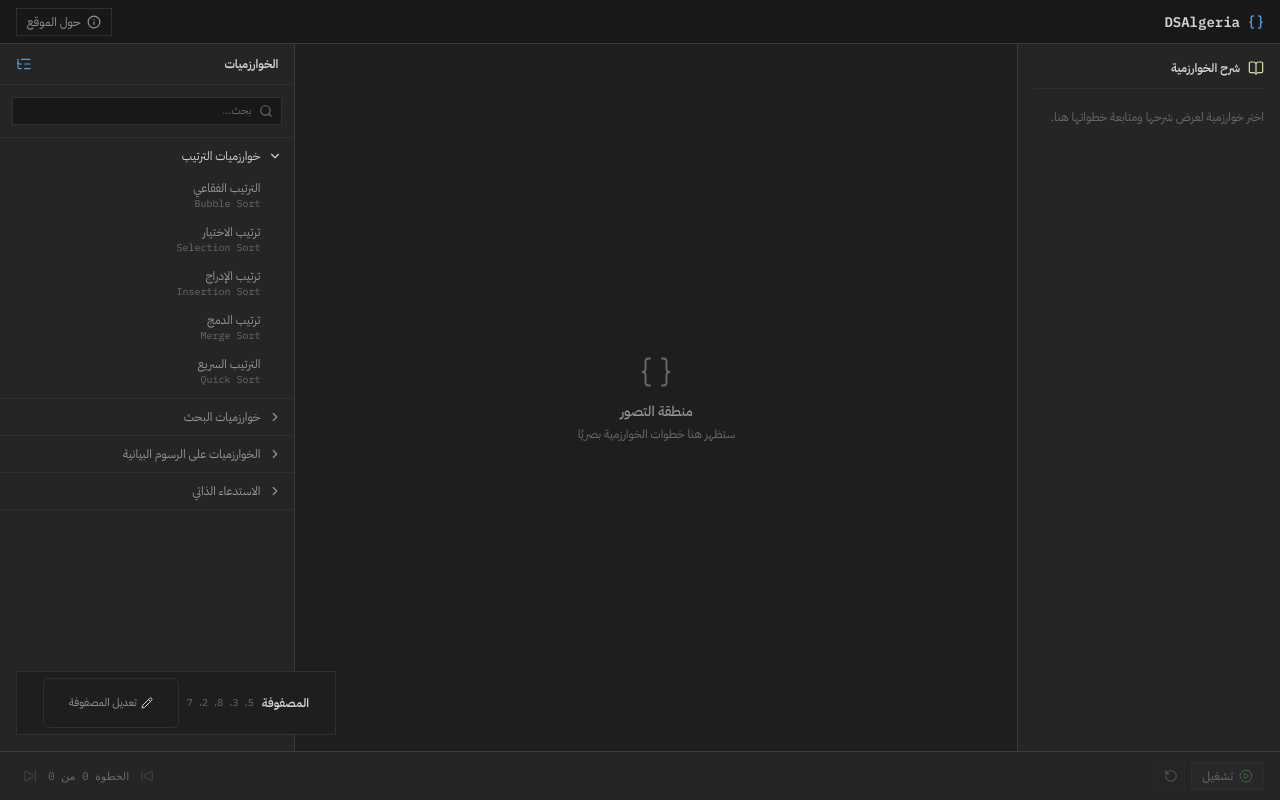
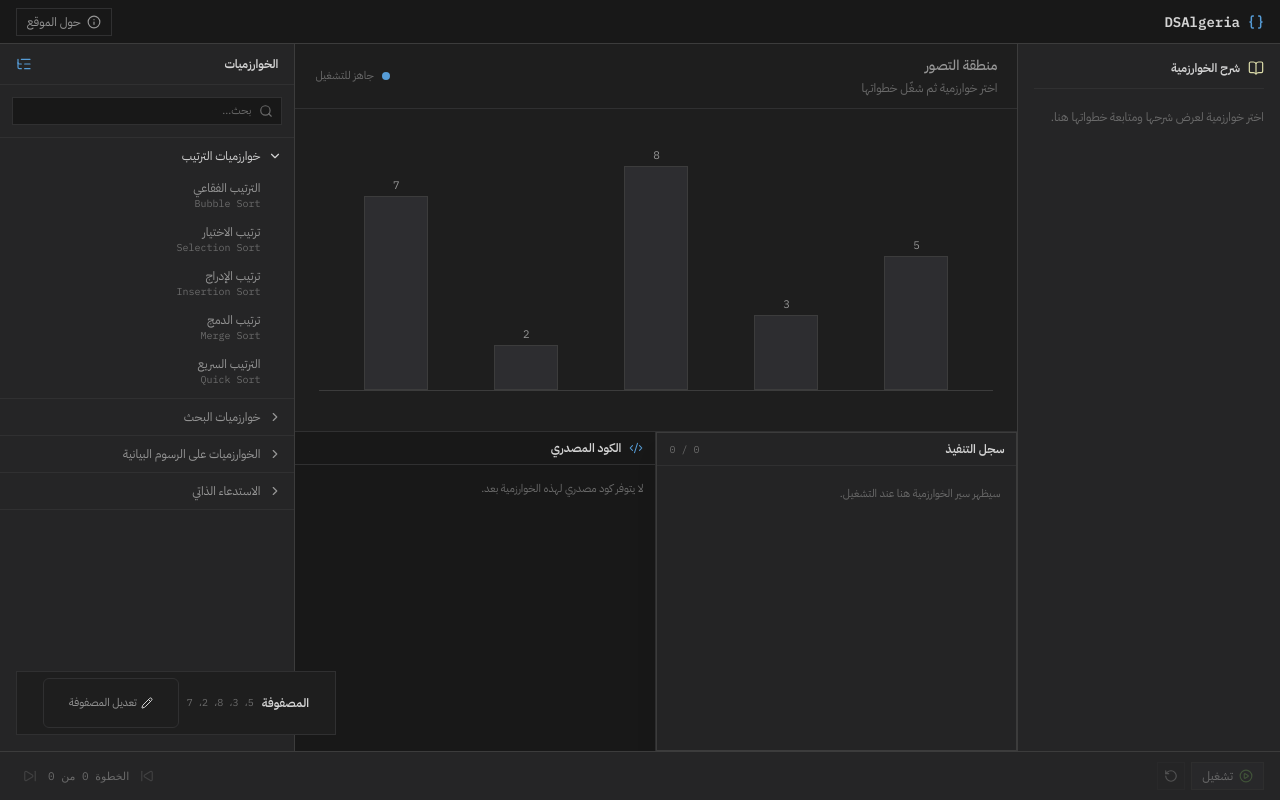
Before and after one commit to BenzidaneMo/DSAlgeria, a React (Vite) app: page / in a window 1280 px wide. Built offline with nearby package versions, Linux system fonts and the light colour scheme.

Commit message:
feat: enhance visualization components with execution log and source code display

```diff
--- a/src/components/layout/AppShell.jsx
+++ b/src/components/layout/AppShell.jsx
@@ -30,6 +30,9 @@ export default function AppShell() {
         selectedAlgorithm={selectedAlgorithm}
         onSelectAlgorithm={selectAlgorithm}
         currentStep={player.currentStep}
+        steps={steps}
+        currentStepIndex={player.currentStepIndex}
+        executionLog={player.executionLog}
         array={array}
         onApplyArray={applyArray}
       />
--- a/src/components/layout/MainWorkspace.jsx
+++ b/src/components/layout/MainWorkspace.jsx
@@ -5,13 +5,13 @@ import VisualizationPanel from "../visualization/VisualizationPanel";
 import AlgorithmSidebar from "../algorithms/AlgorithmSidebar";
 import { Pencil } from "lucide-react";
 
-export default function MainWorkspace({ selectedAlgorithm, onSelectAlgorithm, currentStep, array, onApplyArray }) {
+export default function MainWorkspace({ selectedAlgorithm, onSelectAlgorithm, currentStep, steps, currentStepIndex, executionLog, array, onApplyArray }) {
   const [isArrayEditorOpen, setIsArrayEditorOpen] = useState(false);
 
   return (
     <main className="relative grid min-h-0 flex-1 grid-cols-[minmax(190px,0.8fr)_minmax(0,2.2fr)_minmax(210px,0.9fr)] overflow-hidden border-b border-border" aria-label="مساحة العمل الرئيسية">
         <ExplanationPanel array={array} />
-        <VisualizationPanel selectedAlgorithm={selectedAlgorithm} currentStep={currentStep} />
+        <VisualizationPanel selectedAlgorithm={selectedAlgorithm} currentStep={currentStep} steps={steps} currentStepIndex={currentStepIndex} executionLog={executionLog} array={array} />
         <AlgorithmSidebar selectedAlgorithm={selectedAlgorithm} onSelectAlgorithm={onSelectAlgorithm} />
         <div className="absolute bottom-4 left-4 flex items-center justify-center w-xs gap-2 border border-border-subtle p-1.5 bg-bg-app">
             <div className="flex items-center justify-between gap-2">
--- /dev/null
+++ b/src/components/visualization/ExecutionLog.jsx
@@ -0,0 +1,52 @@
+import { Check, Circle, GitCompareArrows, MoveRight } from "lucide-react";
+
+const OPERATION_ICONS = {
+  compare: GitCompareArrows,
+  swap: MoveRight,
+  complete: Check,
+};
+
+const OPERATION_LABELS = {
+  compare: "مقارنة",
+  swap: "تبديل",
+  complete: "اكتمال",
+};
+
+export default function ExecutionLog({ executionLog = [], currentStepIndex, totalSteps = 0 }) {
+  const visibleSteps = [...executionLog].reverse();
+
+  return (
+    <section className="col-span-1 top-10 inset-e-4 z-10 flex h-full overflow-scroll flex-col border border-border bg-bg-panel/95 shadow-xl backdrop-blur-sm" aria-labelledby="execution-log-heading">
+      <div className="flex shrink-0 items-center justify-between border-b border-border-subtle px-3 py-2">
+        <h2 id="execution-log-heading" className="text-xs font-semibold text-text-primary">سجل التنفيذ</h2>
+        <span className="font-mono text-[10px] text-text-muted">{Math.max(currentStepIndex + 1, 0)} / {totalSteps}</span>
+      </div>
+
+      <div className="min-h-0 overflow-y-auto p-2">
+        {visibleSteps.length === 0 ? (
+          <p className="px-2 py-3 text-[11px] text-text-muted">سيظهر سير الخوارزمية هنا عند التشغيل.</p>
+        ) : (
+          <ol className="flex flex-col gap-1">
+            {visibleSteps.map(({ step, stepIndex }) => {
+              const Icon = OPERATION_ICONS[step.type] ?? Circle;
+              const label = OPERATION_LABELS[step.type] ?? step.operation;
+
+              return (
+                <li key={`${stepIndex}-${step.type}`} className={`flex items-start gap-2 border-s-2 px-2 py-1.5 ${stepIndex === currentStepIndex ? "border-accent-blue bg-bg-elevated" : "border-transparent"}`}>
+                  <Icon className={`mt-0.5 h-3.5 w-3.5 shrink-0 ${step.type === "swap" ? "text-accent-orange" : step.type === "complete" ? "text-accent-green" : "text-accent-blue"}`} strokeWidth={1.8} />
+                  <div className="min-w-0 flex-1">
+                    <div className="flex items-center justify-between gap-2">
+                      <span className="text-[10px] text-text-muted">الخطوة {stepIndex + 1} · {label}</span>
+                      {step.codeLine !== null && <span className="font-mono text-[10px] text-accent-yellow">سطر {step.codeLine}</span>}
+                    </div>
+                    <p className="mt-0.5 truncate text-[11px] text-text-secondary" title={step.message ?? ""}>{step.message ?? step.operation}</p>
+                  </div>
+                </li>
+              );
+            })}
+          </ol>
+        )}
+      </div>
+    </section>
+  );
+}
--- /dev/null
+++ b/src/components/visualization/SourceCodePanel.jsx
@@ -0,0 +1,41 @@
+import { Code2 } from "lucide-react";
+
+export default function SourceCodePanel({ sourceCode = "", activeLine = null }) {
+  const lines = sourceCode ? sourceCode.split("\n") : [];
+
+  return (
+    <section className="flex min-h-0 min-w-0 flex-col border-s border-border-subtle bg-bg-inset" aria-labelledby="source-code-heading">
+      <div className="flex shrink-0 items-center gap-2 border-b border-border-subtle px-3 py-2">
+        <Code2 className="h-3.5 w-3.5 text-accent-blue" strokeWidth={1.8} />
+        <h2 id="source-code-heading" className="text-xs font-semibold text-text-primary">الكود المصدري</h2>
+      </div>
+
+      {lines.length === 0 ? (
+        <p className="px-3 py-4 text-[11px] text-text-muted">لا يتوفر كود مصدري لهذه الخوارزمية بعد.</p>
+      ) : (
+        <pre className="min-h-0 flex-1 overflow-auto py-2 font-mono text-[10px] leading-5 text-text-secondary" dir="ltr">
+          {lines.map((line, index) => {
+            const lineNumber = index + 1;
+            const isActive = lineNumber === activeLine;
+
+            return (
+                <div
+                  key={lineNumber}
+                  className={`block min-w-max whitespace-pre px-3 ${
+                    isActive
+                      ? "border-s-2 border-accent-yellow bg-accent-yellow/10 text-accent-yellow"
+                      : "border-s-2 border-transparent"
+                    }`}
+                >
+                    <span className="me-4 inline-block w-5 select-none text-right text-text-muted">
+                      {lineNumber}
+                    </span>
+                {line || " "}
+                </div>
+            );
+          })}
+        </pre>
+      )}
+    </section>
+  );
+}
--- a/src/components/visualization/VisualizationPanel.jsx
+++ b/src/components/visualization/VisualizationPanel.jsx
@@ -1,15 +1,82 @@
-import { Braces } from "lucide-react";
+import { BarChart3 } from "lucide-react";
+import ExecutionLog from "./ExecutionLog";
+import SourceCodePanel from "./SourceCodePanel";
 
-export default function VisualizationPanel({ selectedAlgorithm, currentStep }) {
+const OPERATION_LABELS = {
+  compare: "مقارنة",
+  swap: "تبديل",
+  complete: "اكتمل الترتيب",
+};
+
+function getBarHeight(value, minimum, maximum) {
+  if (minimum === maximum) {
+    return 52;
+  }
+
+  return 18 + ((value - minimum) / (maximum - minimum)) * 72;
+}
+
+export default function VisualizationPanel({ selectedAlgorithm, currentStep, steps = [], currentStepIndex = -1, executionLog = [], array = [] }) {
+  const currentArray = currentStep?.array?.length ? currentStep.array : array;
+  const values = currentArray.length > 0 ? currentArray : [0];
+  const minimum = Math.min(...values);
+  const maximum = Math.max(...values);
+  const activeIndices = currentStep?.indices ?? [];
+  const finalizedIndices = currentStep?.finalizedIndices ?? [];
+  const operationLabel = currentStep ? OPERATION_LABELS[currentStep.type] ?? currentStep.operation : "جاهز للتشغيل";
+
   return (
-    <section className="relative flex min-h-0 min-w-0 items-center justify-center overflow-hidden bg-bg-app" aria-labelledby="visualization-heading">
-      <div className="flex flex-col items-center gap-3 text-center">
-        <Braces className="h-9 w-9 text-text-muted" strokeWidth={1.25} />
+    <section className="relative flex min-h-0 min-w-0 flex-col overflow-hidden bg-bg-app" aria-labelledby="visualization-heading">
+      <div className="flex shrink-0 items-center justify-between border-b border-border-subtle px-5 py-3">
         <div>
           <h1 id="visualization-heading" className="text-sm font-medium text-text-secondary">{selectedAlgorithm?.name ?? "منطقة التصور"}</h1>
-          <p className="mt-1 text-xs text-text-muted">{currentStep ? `العملية الحالية: ${currentStep.operation}` : "ستظهر هنا خطوات الخوارزمية بصريًا"}</p>
-          {currentStep && currentStep.codeLine !== null && <p className="mt-1 font-mono text-[10px] text-accent-yellow">السطر {currentStep.codeLine}</p>}
+          <p className="mt-1 text-xs text-text-muted">{currentStep ? "تابع سجل التنفيذ لمعرفة ما يحدث خطوة بخطوة" : "اختر خوارزمية ثم شغّل خطواتها"}</p>
         </div>
+        <div className="flex items-center gap-2 text-[11px] text-text-muted">
+          <span className="h-2 w-2 rounded-full bg-accent-blue" />
+          <span>{operationLabel}</span>
+          {currentStep && currentStep.codeLine !== null && <span className="font-mono text-accent-yellow">السطر {currentStep.codeLine}</span>}
+        </div>
+      </div>
+
+      <div className="flex min-h-80 flex-1 items-end justify-center px-6 pb-10 pt-8">
+        {currentArray.length === 0 ? (
+          <div className="flex flex-col items-center gap-3 text-center text-text-muted">
+            <BarChart3 className="h-10 w-10" strokeWidth={1.2} />
+            <p className="text-xs">أضف عناصر إلى المصفوفة لبدء التصور</p>
+          </div>
+        ) : (
+          <div className="flex h-full w-full max-w-3xl items-end justify-center gap-2 border-b border-border px-4">
+            {currentArray.map((value, index) => {
+              const isActive = activeIndices.includes(index);
+              const isFinalized = finalizedIndices.includes(index);
+              const barColor = isFinalized
+                ? "border-accent-green bg-accent-green/30 text-accent-green"
+                : isActive && currentStep?.type === "swap"
+                  ? "border-accent-orange bg-accent-orange/30 text-accent-orange"
+                  : isActive
+                    ? "border-accent-blue bg-accent-blue/30 text-accent-blue"
+                    : "border-border bg-bg-elevated text-text-secondary";
+
+              return (
+                <div key={index} className="flex h-full min-w-0 flex-1 items-end justify-center">
+                  <div
+                    className={`relative flex w-full max-w-16 items-start justify-center border transition-all duration-500 ease-out ${barColor}`}
+                    style={{ height: `${getBarHeight(value, minimum, maximum)}%` }}
+                    aria-label={`العنصر ${value}`}
+                  >
+                    <span className="absolute -top-5 font-mono text-[11px]">{value}</span>
+                  </div>
+                </div>
+              );
+            })}
+          </div>
+        )}
+      </div>
+
+      <div className="relative grid min-h-80 max-h-80 grid-cols-2 border-t border-border-subtle">
+        <ExecutionLog executionLog={executionLog} currentStepIndex={currentStepIndex} totalSteps={steps.length} />
+        <SourceCodePanel sourceCode={selectedAlgorithm?.sourceCode} activeLine={currentStep?.codeLine} />
       </div>
     </section>
   );
--- a/src/engine/algorithmPlayer.js
+++ b/src/engine/algorithmPlayer.js
@@ -1,6 +1,16 @@
 import { useEffect, useState } from "react";
 
 const DEFAULT_INTERVAL = 700;
+
+function recordStep(setExecutionLog, steps, stepIndex) {
+  if (stepIndex < 0 || stepIndex >= steps.length) {
+    return;
+  }
+
+  setExecutionLog((log) => log.some((entry) => entry.stepIndex === stepIndex)
+    ? log
+    : [...log, { stepIndex, step: steps[stepIndex] }]);
+}
 
 /**
  * Owns timeline navigation and playback. It does not know what a step means.
@@ -9,10 +19,12 @@ const DEFAULT_INTERVAL = 700;
 export function useAlgorithmPlayer({ steps = [], interval = DEFAULT_INTERVAL } = {}) {
   const [currentStepIndex, setCurrentStepIndex] = useState(-1);
   const [isPlaying, setIsPlaying] = useState(false);
+  const [executionLog, setExecutionLog] = useState([]);
 
   useEffect(() => {
     setCurrentStepIndex(-1);
     setIsPlaying(false);
+    setExecutionLog([]);
   }, [steps]);
 
   useEffect(() => {
@@ -26,7 +38,9 @@ export function useAlgorithmPlayer({ steps = [], interval = DEFAULT_INTERVAL } =
           setIsPlaying(false);
           return index;
         }
-        return index + 1;
+        const nextIndex = index + 1;
+        recordStep(setExecutionLog, steps, nextIndex);
+        return nextIndex;
       });
     }, interval);
 
@@ -34,7 +48,11 @@ export function useAlgorithmPlayer({ steps = [], interval = DEFAULT_INTERVAL } =
   }, [interval, isPlaying, steps]);
 
   function next() {
-    setCurrentStepIndex((index) => Math.min(index + 1, steps.length - 1));
+    const nextIndex = Math.min(currentStepIndex + 1, steps.length - 1);
+    if (nextIndex > currentStepIndex) {
+      recordStep(setExecutionLog, steps, nextIndex);
+      setCurrentStepIndex(nextIndex);
+    }
   }
 
   function previous() {
@@ -54,12 +72,14 @@ export function useAlgorithmPlayer({ steps = [], interval = DEFAULT_INTERVAL } =
   function reset() {
     setIsPlaying(false);
     setCurrentStepIndex(-1);
+    setExecutionLog([]);
   }
 
   return {
     currentStep: currentStepIndex >= 0 ? steps[currentStepIndex] : null,
     currentStepIndex,
     totalSteps: steps.length,
+    executionLog,
     isPlaying,
     canGoNext: currentStepIndex < steps.length - 1,
     canGoPrevious: currentStepIndex >= 0,
```
